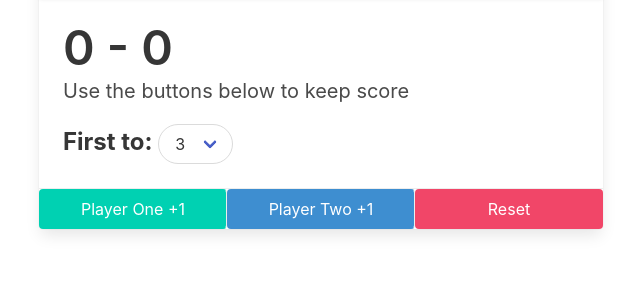
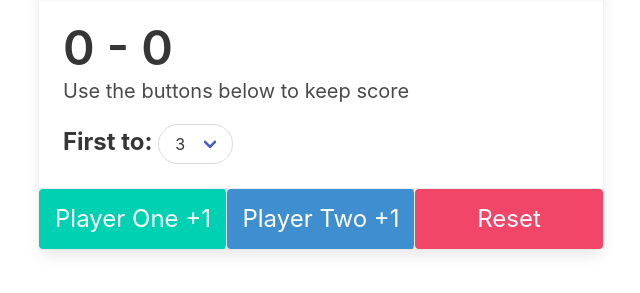
Before and after one commit to CaeCur/scoreKeeper, a plain HTML site: page index.html in a window 1280 px wide. Shown: the part 381-674 px from the top of the page, without its empty margins (319-959 px from the left). Drawn offline with nearby package versions, Linux system fonts and the light colour scheme.

Commit message:
formatting

```diff
--- a/app.js
+++ b/app.js
@@ -15,6 +15,8 @@ function resetGame () {
 	p2Score.textContent = 0;
 	p2Score.classList.remove("has-text-success", "has-text-danger");
 	isGameOver = false;
+	p1IncreaseButton.disabled = false;
+	p2IncreaseButton.disabled = false;
 }
 
 function incrementScore (playerNumber, opponentNumber) {
@@ -26,6 +28,8 @@ function incrementScore (playerNumber, opponentNumber) {
 			isGameOver = true;
 			playerNumber.classList.add("has-text-success");
 			opponentNumber.classList.add("has-text-danger");
+			p1IncreaseButton.disabled = true;
+			p2IncreaseButton.disabled = true;
 		}
 		playerNumber.textContent = newScore;
 	}
--- a/index.html
+++ b/index.html
@@ -50,9 +50,11 @@
                         </div>
 
                         <footer class="card-footer">
-                            <button id="p1Increase" class="card-footer-item is-primary button">Player One +1</button>
-                            <button id="p2Increase" class="card-footer-item is-info button">Player Two +1</button>
-                            <button id="reset" class="card-footer-item is-danger button">Reset</button>
+                            <button id="p1Increase" class="card-footer-item is-primary button is-large">Player One
+                                +1</button>
+                            <button id="p2Increase" class="card-footer-item is-info button is-large">Player Two
+                                +1</button>
+                            <button id="reset" class="card-footer-item is-danger button is-large">Reset</button>
                         </footer>
 
                     </div>
```
